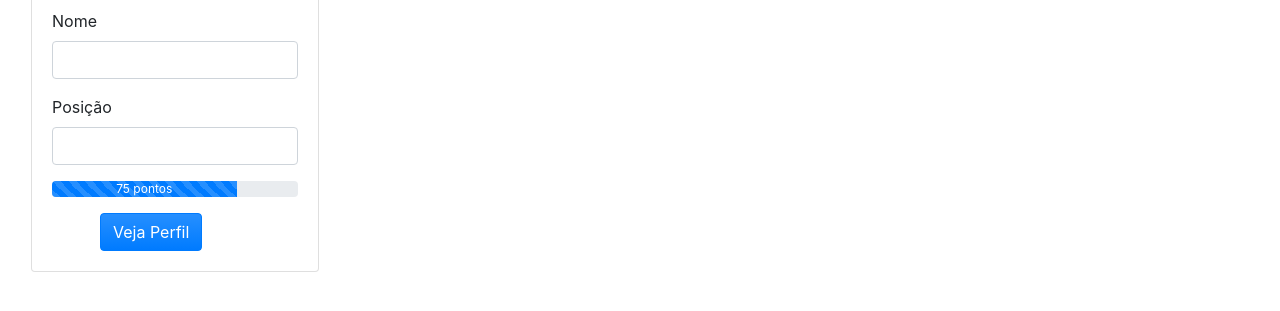
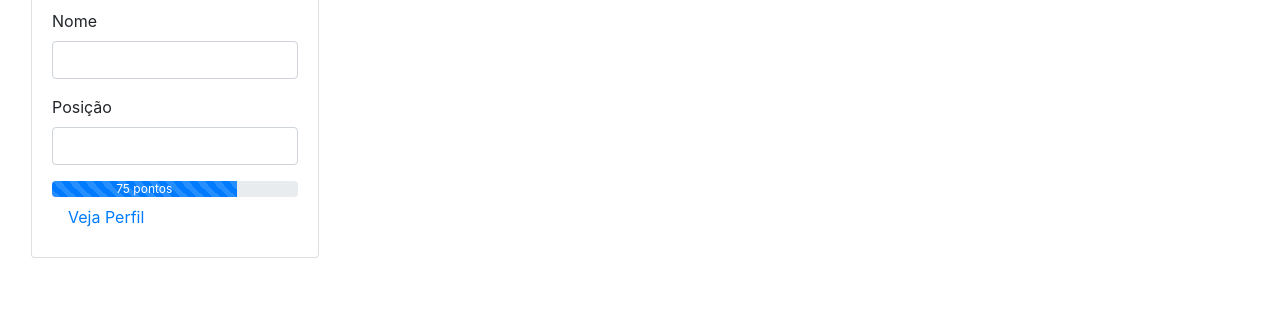
Before and after one commit to paolapichu/Peladeiros, a website: page src/index.html in a window 1280 px wide. Shown: the part 229-540 px from the top of the page. Drawn offline with Linux system fonts and the light colour scheme.

Commit message:
Update index.html

```diff
--- a/src/index.html
+++ b/src/index.html
@@ -54,7 +54,7 @@
             <div class="progress-bar progress-bar-striped progress-bar-animated" role="progressbar p-2" aria-valuenow="75" aria-valuemin="0" aria-valuemax="100" style="width: 75%">75 pontos</div>
           </div>
         </form>
-          <a class="btn btn-primary mt-3 ml-5" href="view/perfil.html">Veja Perfil</a>
+          <a class="nav-link" href="view/perfil.html">Veja Perfil</a>
         </div>
       </div>
     </div>
```
